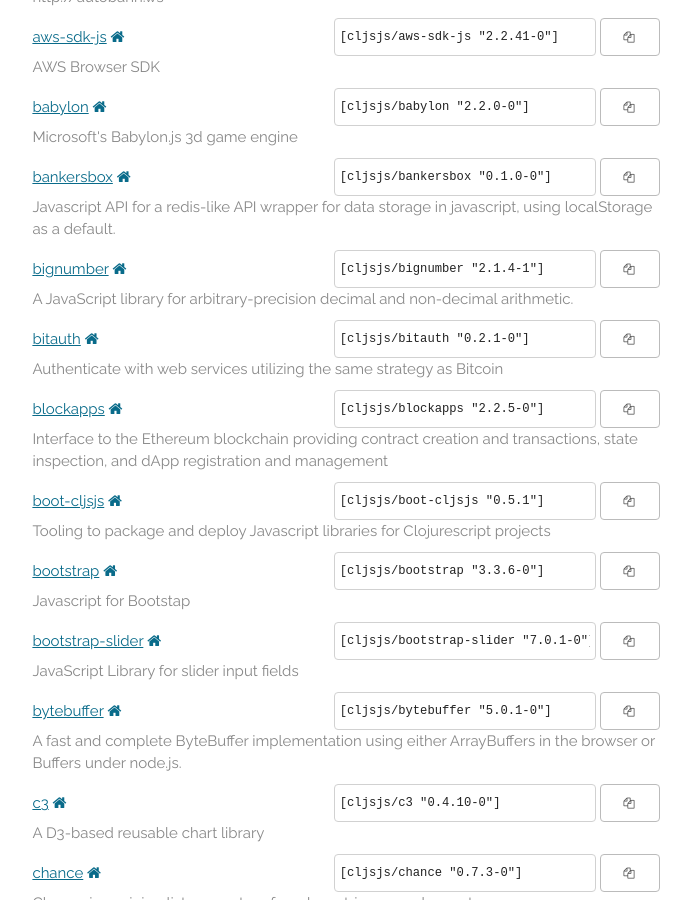
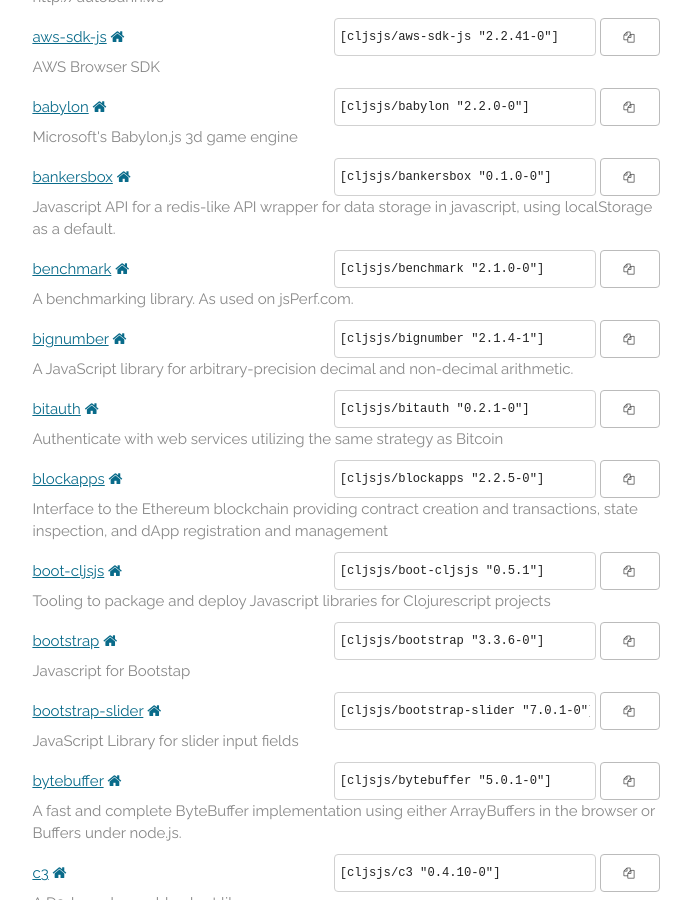
Before and after one commit to cljsjs/cljsjs.github.io, a Jekyll site: the page built from index.markdown, in a window 1280 px wide and 900 px high, scrolled down 1402 px. Shown: the whole window, without its empty margins (294-985 px from the left). Built offline with Jekyll 4.4.1, drawn with Linux system fonts in a browser that asks for light colours; nearby versions of some CDN libraries; comment, search, counter and statistics services are not loaded.

Commit message:
Automatic update

```diff
--- a/_includes/packages.html
+++ b/_includes/packages.html
@@ -71,6 +71,15 @@
       <button data-clipboard-text='[cljsjs/bankersbox "0.1.0-0"]'><i class="fa fa-copy"></i></button>
     </span>
     <p class="description">Javascript API for a redis-like API wrapper for data storage in javascript, using localStorage as a default.</p>
+  </li>
+  <li>
+    <a href="https://clojars.org/cljsjs/benchmark">benchmark</a>
+    <a href="https://benchmarkjs.com/" target="new"><i class="fa fa-home"></i></a>
+    <span class="clojars">
+      <input type="text" value='[cljsjs/benchmark "2.1.0-0"]'/>
+      <button data-clipboard-text='[cljsjs/benchmark "2.1.0-0"]'><i class="fa fa-copy"></i></button>
+    </span>
+    <p class="description">A benchmarking library. As used on jsPerf.com.</p>
   </li>
   <li>
     <a href="https://clojars.org/cljsjs/bignumber">bignumber</a>
@@ -801,8 +810,8 @@
     <a href="https://clojars.org/cljsjs/lodash">lodash</a>
     <a href="https://lodash.com/" target="new"><i class="fa fa-home"></i></a>
     <span class="clojars">
-      <input type="text" value='[cljsjs/lodash "3.10.1-0"]'/>
-      <button data-clipboard-text='[cljsjs/lodash "3.10.1-0"]'><i class="fa fa-copy"></i></button>
+      <input type="text" value='[cljsjs/lodash "4.11.2-0"]'/>
+      <button data-clipboard-text='[cljsjs/lodash "4.11.2-0"]'><i class="fa fa-copy"></i></button>
     </span>
     <p class="description">A JavaScript utility library delivering consistency, modularity, performance, & extras.</p>
   </li>
```
